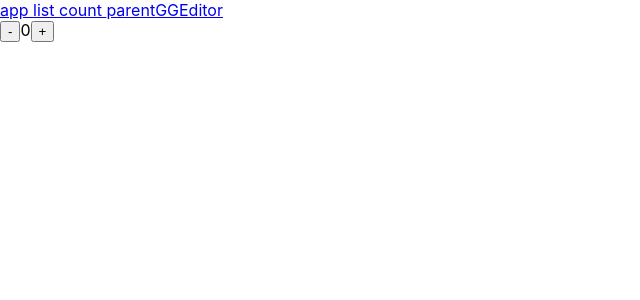
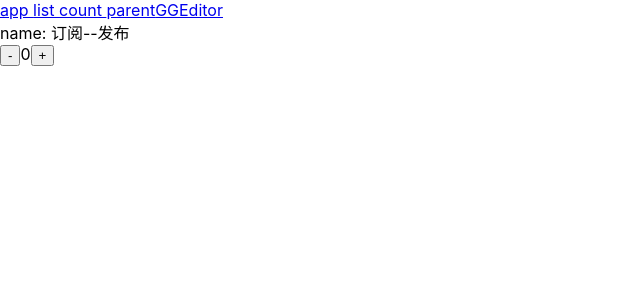
Before and after one commit to Tiff-wyr/test-react, a React app: page /count in a window 1280 px wide. Shown: the top 300 px of the page, without its empty margins (0-640 px from the left). Built offline with nearby package versions, Linux system fonts and the light colour scheme.

Commit message:
react context demo

```diff
--- /dev/null
+++ b/src/components/context/MyContext.jsx
@@ -0,0 +1,8 @@
+import React from 'react'
+import Bus from './bus'
+
+const MyContext = React.createContext({
+  bus: new Bus()
+});
+
+export default MyContext
--- /dev/null
+++ b/src/components/context/bus.js
@@ -0,0 +1,9 @@
+class Bus {
+  actionPool = []
+  name = "订阅--发布"
+  constructor() { }
+  emit() { }
+  linister() {}
+}
+
+export default  Bus
--- a/src/index.js
+++ b/src/index.js
@@ -5,10 +5,18 @@ import "./index.css";
 import store from "./store";
 import * as serviceWorker from "./serviceWorker";
 import RouterContain from "./RouterContain";
+import MyContext from "./components/context/MyContext"
+import Bus from "./components/context/bus";
+
+const myContext = {
+  bus: new Bus(),
+};
 
 ReactDOM.render(
   <Provider store={store}>
-    <RouterContain />
+    <MyContext.Provider value={myContext}>
+      <RouterContain />
+    </MyContext.Provider>
   </Provider>,
   document.getElementById("root")
 );
--- a/src/page/count.js
+++ b/src/page/count.js
@@ -1,37 +1,32 @@
 import React from "react";
 import { connect } from "react-redux"
 import { addCount, minusCount } from '../action'
+import MyContext from "../components/context/MyContext";
 
 class Count extends React.Component {
   constructor(props) {
-        console.log("初始化count")
-        super(props)
+    console.log("初始化count");
+    super(props);
   }
   UNSAFE_componentWillReceiveProps(nextProps) {
-        console.log('count 的 willReceived', nextProps === this.props)
+    console.log("count 的 willReceived", nextProps === this.props);
   }
-    // static getDerivedStateFromProps(nextProps) {
-    //     console.log("count组件的derived")
-    //     return null
-    // }
-    // shouldComponentUpdate(nextProps) {
-    //     if (nextProps.num !== this.props.num) {
-    //         console.log("shouldup获取到了新的props", nextProps, this.props)
-    //         return true
-    //     }
-    //     return false
-    // }
+  componentDidMount() {
+    console.log("context", this.context);
+  }
   UNSAFE_componentWillUpdate() {
-        console.log("count组件将要更新")
+    console.log("count组件将要更新");
   }
   componentDidUpdate() {
-        console.log("count update end")
+    console.log("count update end");
   }
-    render(){
-        console.log("count组件的render")
+  render() {
+    console.log("count组件的render");
     const { num, onIncrement, onDecrement } = this.props;
+    const { bus } = this.context;
     return (
       <div>
+        <div>name: { bus.name }</div>
         <button onClick={onDecrement}>-</button>
         <span>{num}</span>
         <button onClick={onIncrement}>+</button>
@@ -39,6 +34,8 @@ class Count extends React.Component {
     );
   }
 }
+
+Count.contextType = MyContext;
 
 const mapStateToProps = state => {
     return {
```
Lines whose indentation alone changed are shown as unchanged.
